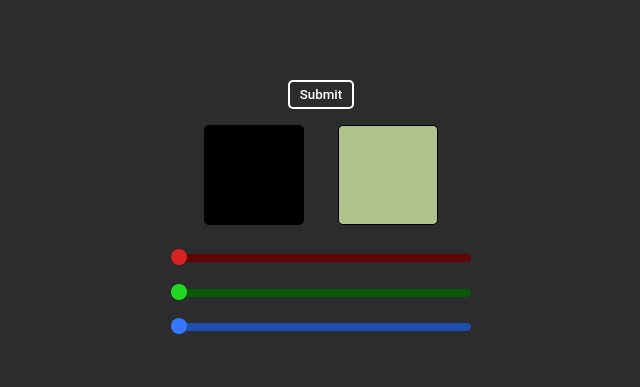
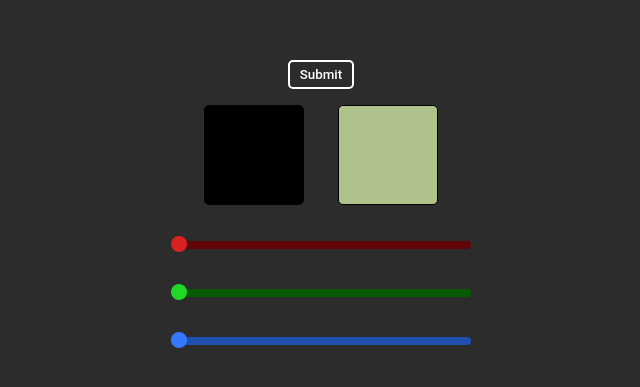
Before and after one commit to dzajakeks/color-game, a React (Vite) app: page / in a window 1280 px wide. Shown: the part 193-580 px from the top of the page, without its empty margins (319-959 px from the left). Built offline with nearby package versions, Linux system fonts and the light colour scheme.

Commit message:
range space increased

```diff
--- a/src/index.css
+++ b/src/index.css
@@ -5,7 +5,7 @@
 }
 
 input {
-  margin: 1em 0;
+  margin: 1.5em 0;
   width: 300px !important;
 }
 .similarityText {
```
